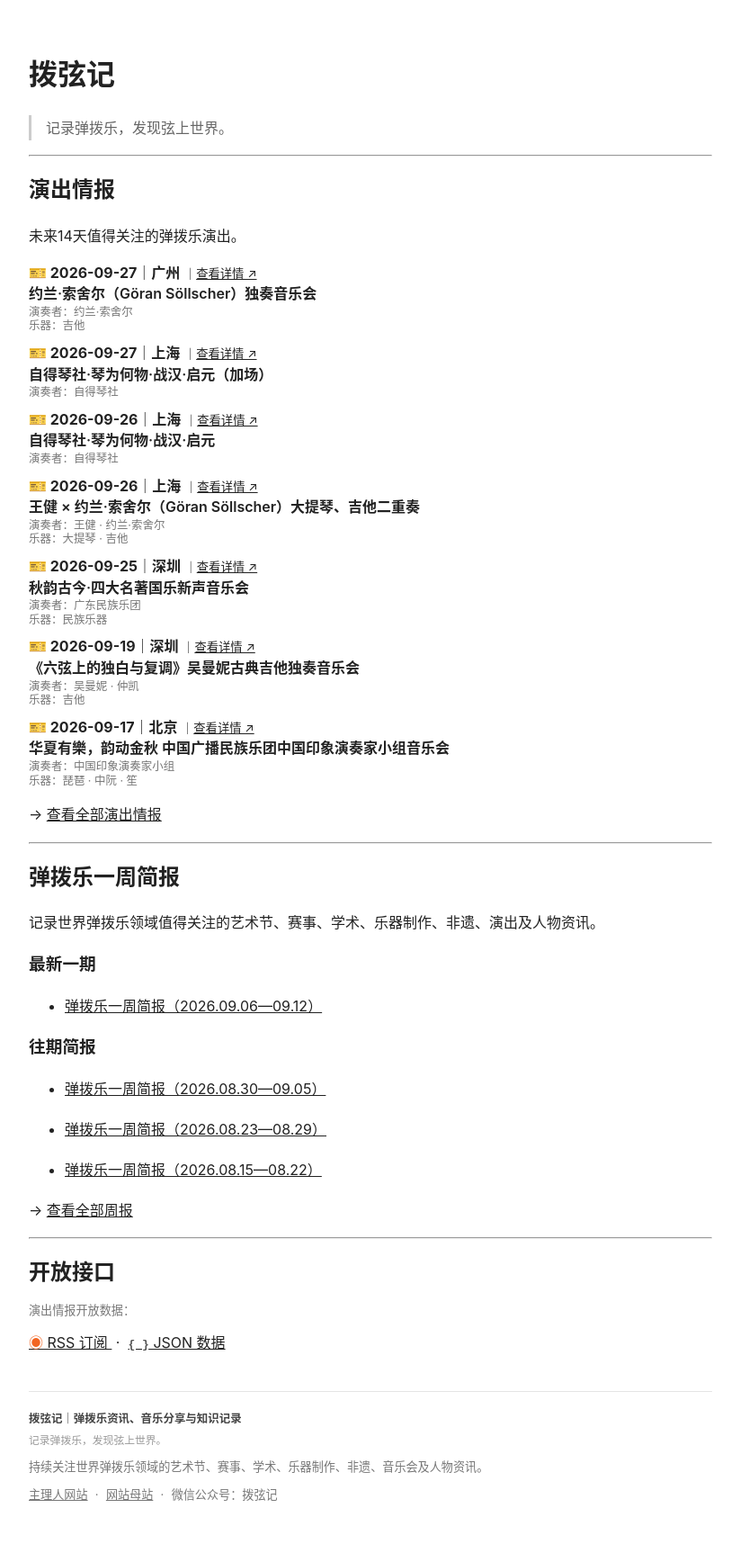
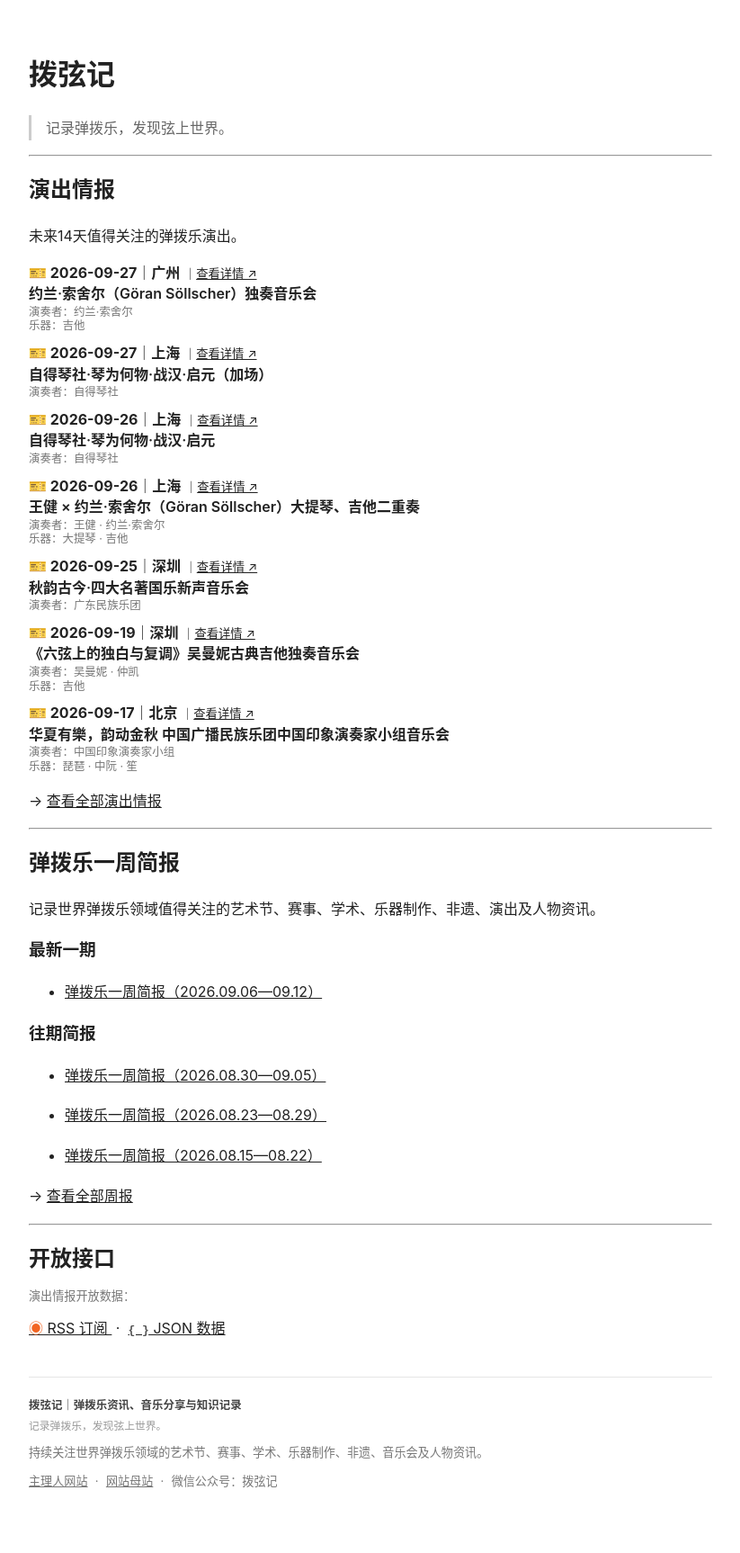
Before and after one commit to KeenKwok/boxianji, a Jekyll site: the page built from index.md, in a window 1280 px wide. Shown: the whole page at 90% size, without its empty margins (228-1051 px from the left). Built offline with Jekyll 4.4.1, drawn with Linux system fonts in a browser that asks for light colours.

Commit message:
更新 attention.yml

```diff
--- a/_data/attention.yml
+++ b/_data/attention.yml
@@ -44,8 +44,7 @@
   title: "秋韵古今·四大名著国乐新声音乐会"
   performers:
     - "广东民族乐团"
-  instruments:
-    - "民族乐器"
+  instruments: []
   link: "https://mp.weixin.qq.com/s/JK25JIM5U7t5bR5oaBg-DQ"
 
 - id: "20260919-shenzhen-wumanni-liuxian-dubai-fudiao"
```
